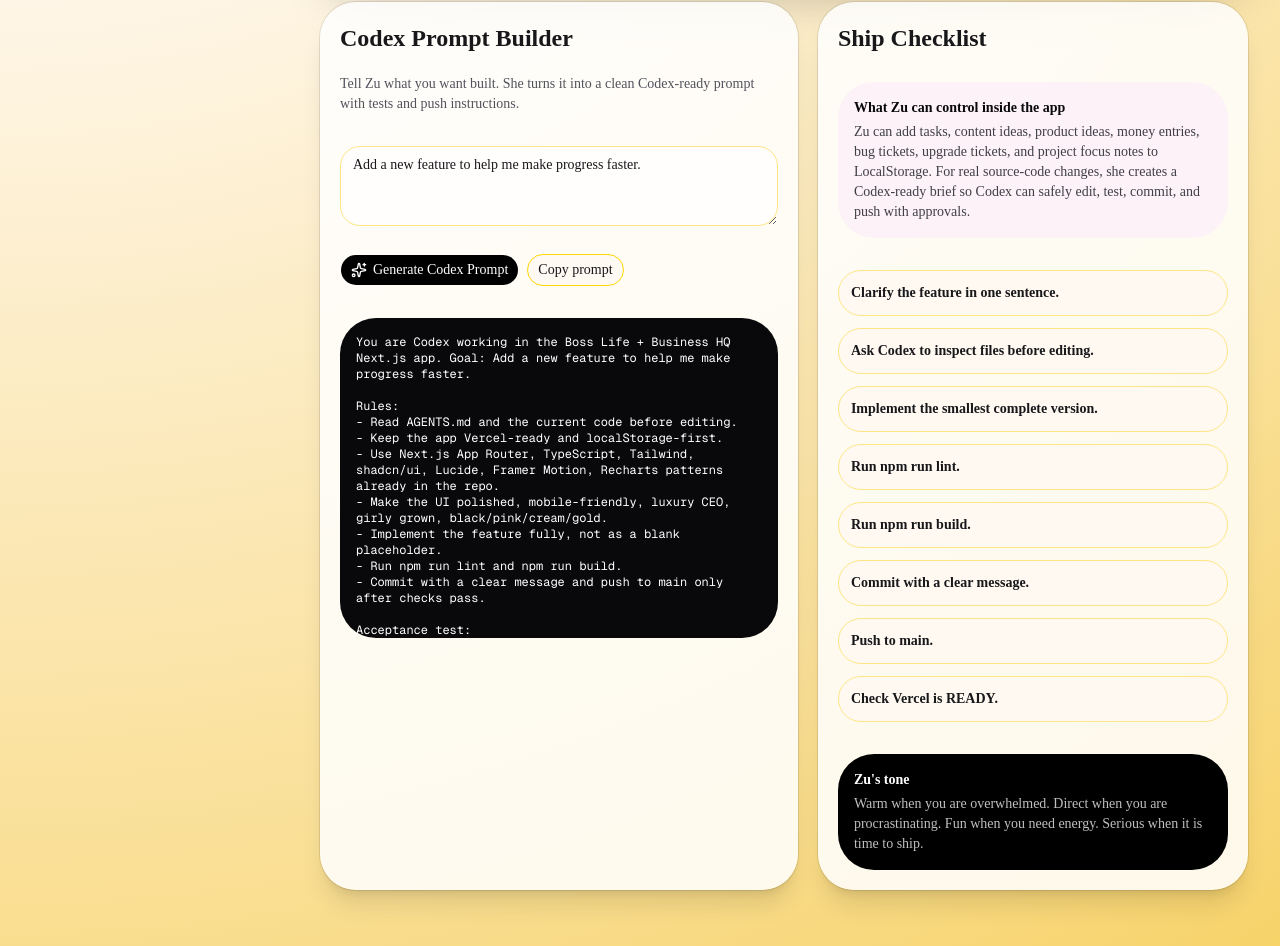
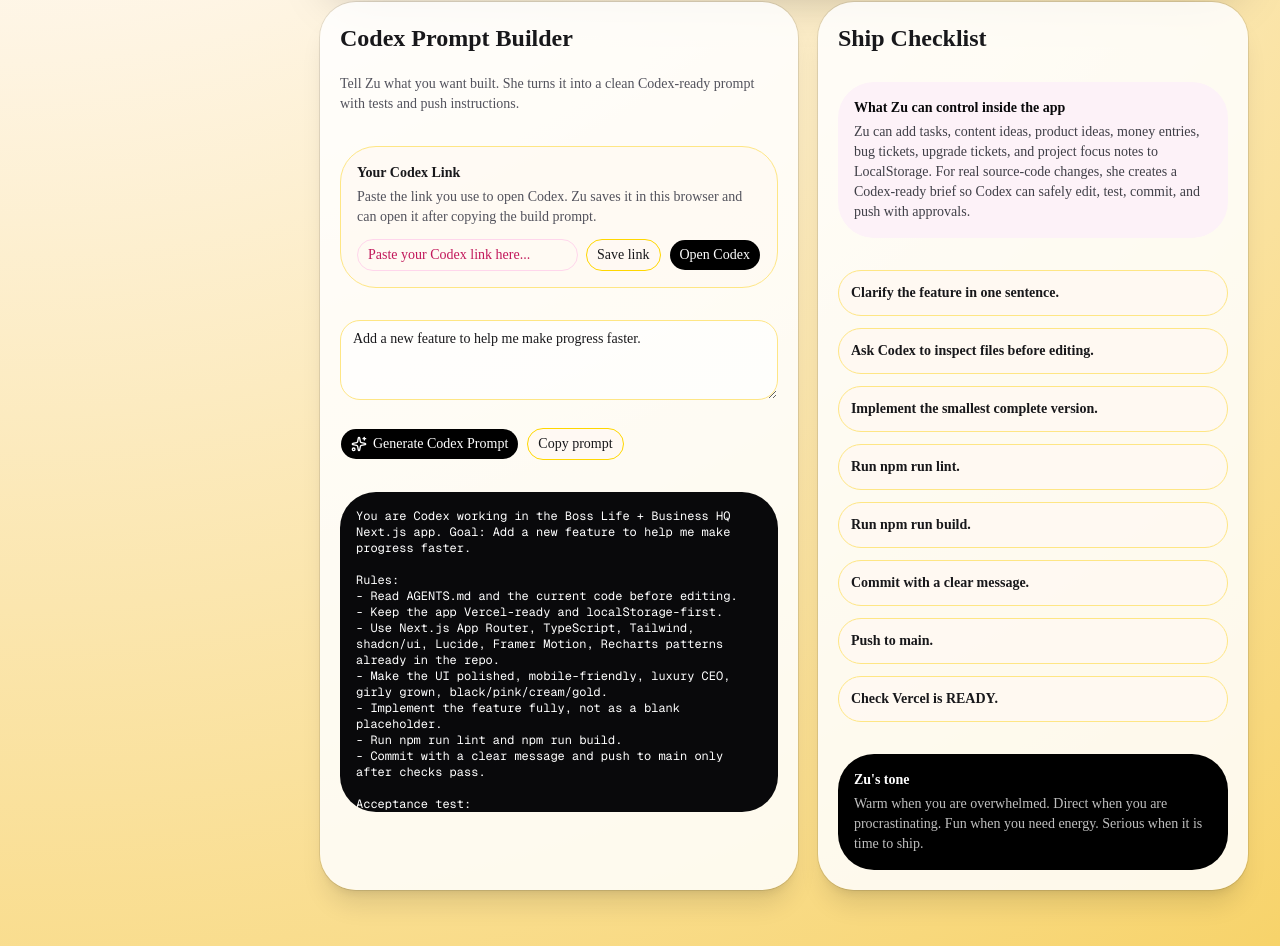
Before and after one commit to angeljonez0410-lgtm/lLife-business-hq, a Next.js app: page /ai in a window 1280 px wide. Shown: the part 896-1842 px from the top of the page. Built offline with nearby package versions, Linux system fonts and the light colour scheme.

Commit message:
Add Codex link connector to Zu

```diff
--- a/src/components/dashboard/BossDashboardApp.tsx
+++ b/src/components/dashboard/BossDashboardApp.tsx
@@ -670,6 +670,10 @@
   const [brain, setBrain] = useState<ZuBrain>("Zu");
   const [codexGoal, setCodexGoal] = useState("Add a new feature to help me make progress faster.");
   const [codexPrompt, setCodexPrompt] = useState(buildCodexPrompt("Add a new feature to help me make progress faster."));
+  const [codexLink, setCodexLink] = useState(() => {
+    if (typeof window === "undefined") return "";
+    return window.localStorage.getItem("boss-hq-codex-link") ?? "";
+  });
   const prompts = ["Plan my day", "Give me 5 content ideas", "Make me a caption", "What should I focus on today?", "Give me a low energy plan", "Give me a high hustle plan", "Help me make money today", "Write a Codex prompt", "Help me commit and push"];
   function ask(value: string) {
     if (!value.trim()) return;
@@ -723,6 +727,19 @@
   function generatePrompt() {
     setCodexPrompt(buildCodexPrompt(codexGoal));
   }
+  function saveCodexLink() {
+    window.localStorage.setItem("boss-hq-codex-link", codexLink);
+    setMessages((current) => [...current, "Zu: Codex link saved. Now I can open your coding workspace from here."]);
+  }
+  function openCodexLink() {
+    navigator.clipboard?.writeText(codexPrompt);
+    if (codexLink.trim()) {
+      window.open(codexLink, "_blank", "noopener,noreferrer");
+      setMessages((current) => [...current, "Zu: Copied the Codex prompt and opened your Codex link. Go paste it and let us ship."]);
+    } else {
+      setMessages((current) => [...current, "Zu: Add your Codex link first, then I can open it and copy the prompt for you."]);
+    }
+  }
   return (
     <div className="space-y-5">
       <Card className="rounded-2xl bg-black p-5 text-white shadow-2xl">
@@ -771,6 +788,15 @@
         <Card className="rounded-2xl bg-white/85 p-5 shadow-xl">
           <h3 className="text-2xl font-black">Codex Prompt Builder</h3>
           <p className="mt-1 text-sm text-zinc-600">Tell Zu what you want built. She turns it into a clean Codex-ready prompt with tests and push instructions.</p>
+          <div className="mt-4 rounded-2xl border border-amber-200 bg-cream/70 p-4">
+            <p className="font-black">Your Codex Link</p>
+            <p className="mt-1 text-sm text-zinc-600">Paste the link you use to open Codex. Zu saves it in this browser and can open it after copying the build prompt.</p>
+            <div className="mt-3 grid gap-2 md:grid-cols-[1fr_auto_auto]">
+              <Input value={codexLink} onChange={(event) => setCodexLink(event.target.value)} placeholder="Paste your Codex link here..." />
+              <Button onClick={saveCodexLink} variant="outline">Save link</Button>
+              <Button onClick={openCodexLink} className="bg-black text-white">Open Codex</Button>
+            </div>
+          </div>
           <textarea className={`${textareaClass} mt-4`} value={codexGoal} onChange={(event) => setCodexGoal(event.target.value)} />
           <div className="mt-3 flex flex-wrap gap-2">
             <Button onClick={generatePrompt} className="bg-black text-white"><Sparkles /> Generate Codex Prompt</Button>
```
